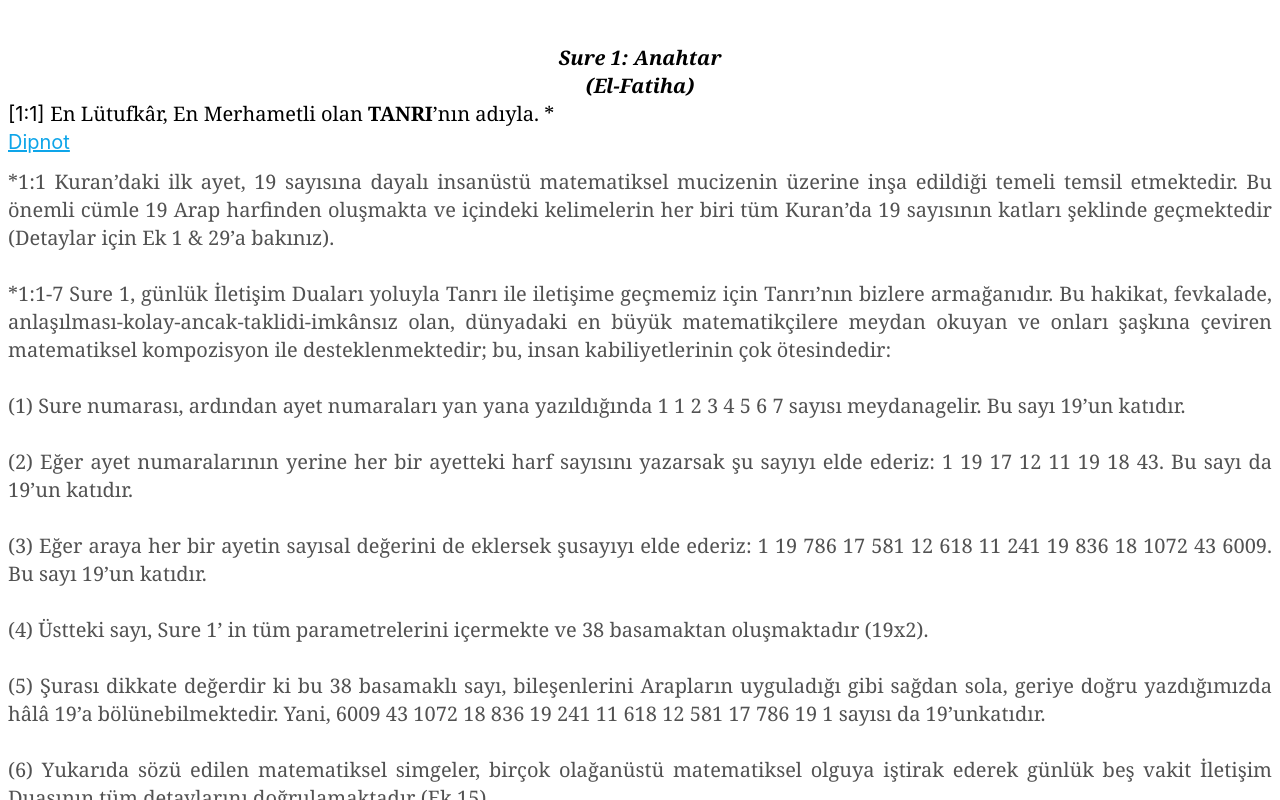
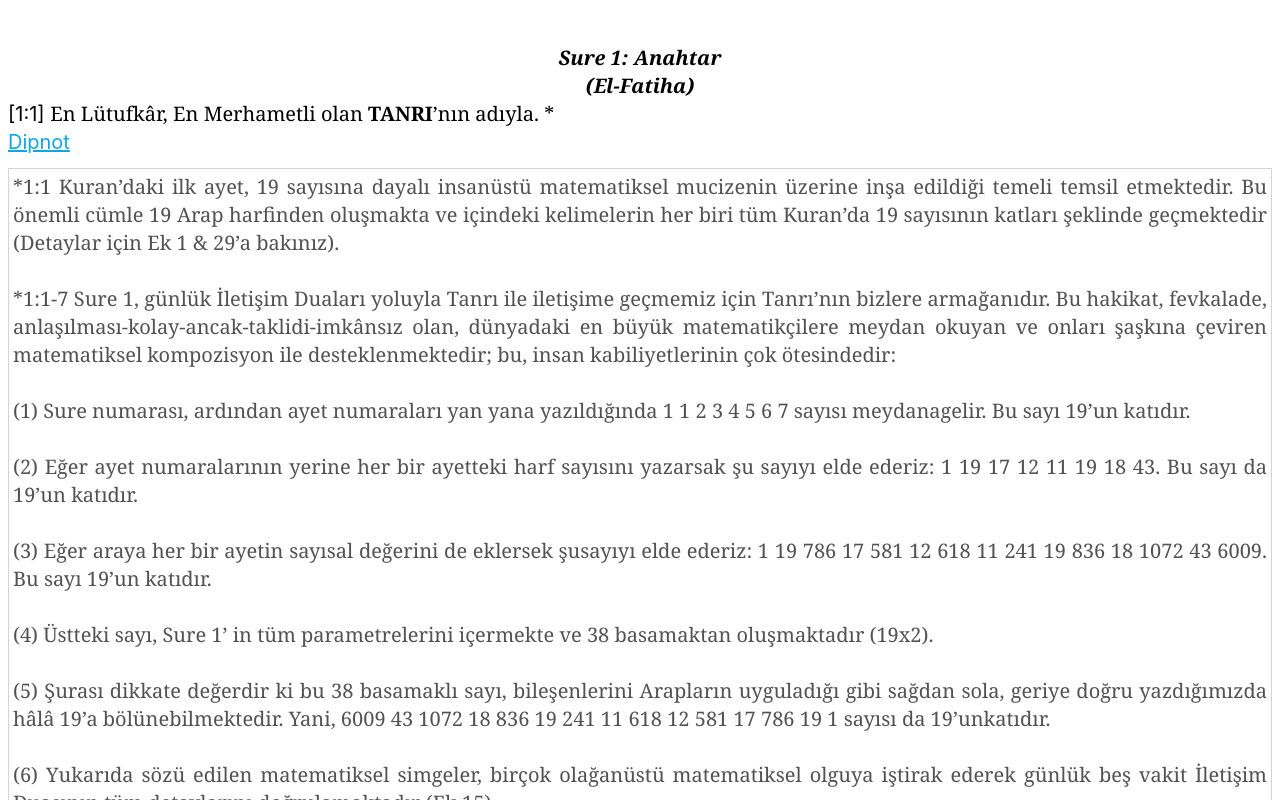
Before and after one commit to SubmitterTech/kuransonahitorg, a React (Create React App) app in the folder app/: page /1 in a window 1280 px wide. Both pictures are taken after a click on the button "Dipnot". Built offline with nearby package versions, Linux system fonts and the light colour scheme.

Commit message:
Dipnot kısmına border ve padding eklendi.

```diff
--- a/app/src/pages/Verses.js
+++ b/app/src/pages/Verses.js
@@ -37,7 +37,7 @@ const Sura = ({ verses, titles, notes }) => {
                             </button>
                         )}
                         {showNotes[vno] && notes[no + `:` + vno] && (
-                            <div className={`text-justify text-neutral-600 font-serif my-3 whitespace-pre-line ${showNotes[vno] ? 'opacity-100' : 'opacity-0'}`}>
+                            <div className={`text-justify text-neutral-600 font-serif my-3 whitespace-pre-line ${showNotes[vno] ? 'opacity-100' : 'opacity-0'} border border-gray-300 px-1 py-1`}>
                                 {notes[no + `:` + vno].join('\n\n')}
                             </div>
                         )}
```
